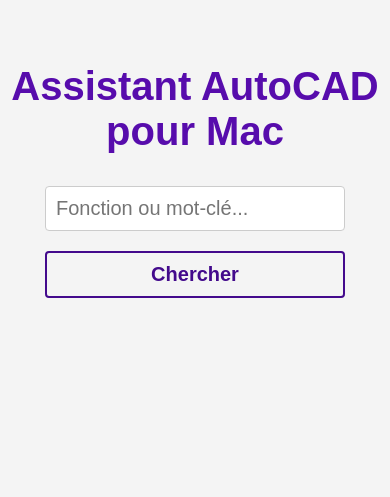
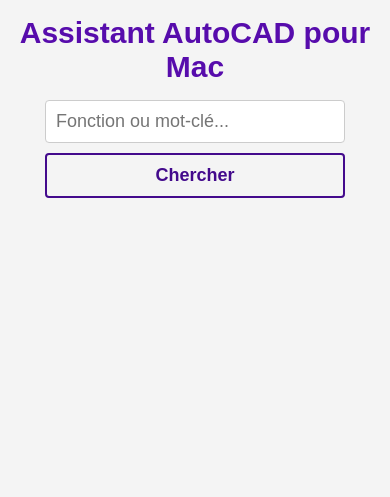
Before and after one commit to luneroka/autocad-helper, a Flask app: template templates/index.html in a window 390 px wide. Shown: the top 497 px of the page. After the commit the page ends 198 px from the top, so only its background shows below. Run offline with Flask 3, Linux system fonts and the light colour scheme; the template is opened without the code that fills it, so the values that code supplies are empty.

Commit message:
Add responsivness for smaller screens

```diff
--- a/static/styles.css
+++ b/static/styles.css
@@ -66,10 +66,11 @@
   display: flex;
   flex-direction: column;
   gap: 16px;
-  padding: 64px;
+  padding: 64px 16px;
   background-color: white;
   border-radius: 8px;
   border: 1px solid #ccc;
+  width: 80%;
 }
 
 .response-type {
@@ -80,3 +81,40 @@
 .actual-response {
   font-size: 1.5rem;
 }
+
+@media (max-width: 1050px) {
+  h1 {
+    font-size: 1.5rem;
+    margin-top: 16px;
+    margin-bottom: 16px;
+  }
+
+  form {
+    gap: 10px;
+  }
+
+  input[type='text'] {
+    font-size: 0.9em;
+  }
+
+  button {
+    font-size: 0.9em;
+  }
+
+  #response {
+    flex-direction: column;
+    margin: 16px;
+    gap: 16px;
+  }
+
+  #chemin,
+  #commande {
+    width: 100%;
+    padding: 16px;
+    gap: 8px;
+  }
+
+  .actual-response {
+    font-size: 1.2rem;
+  }
+}
```
